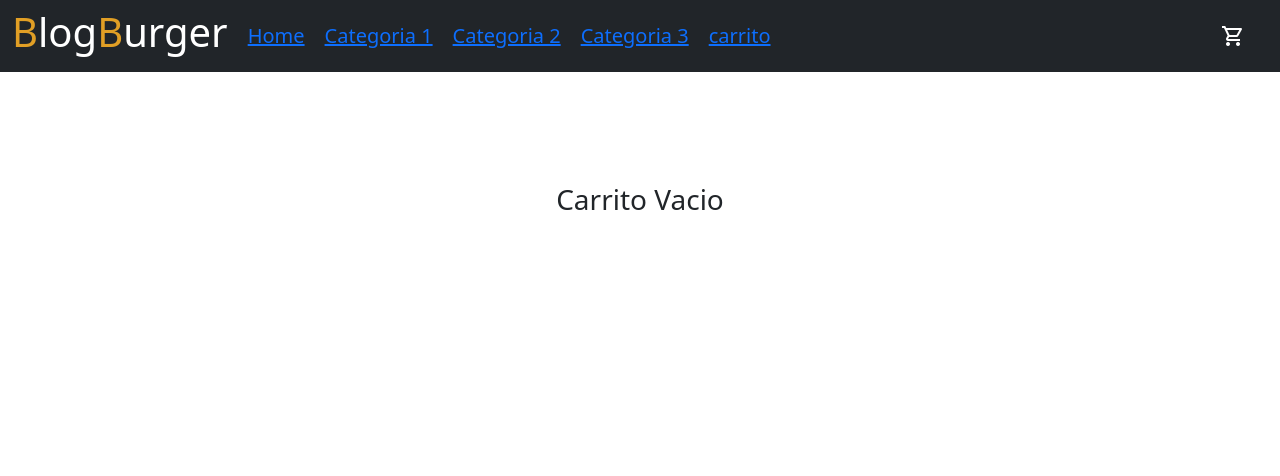
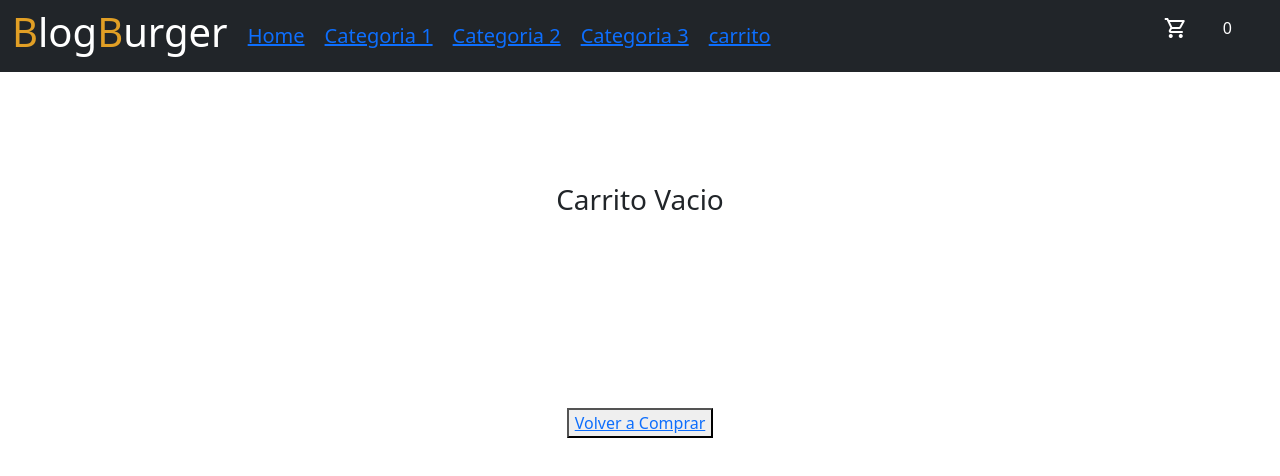
Before and after one commit to JaviRodrigue/Javier_Rodriguez_DesafioReact3, a React (Create React App) app: page /cart in a window 1280 px wide. Shown: the top 476 px of the page. Built offline with nearby package versions, Linux system fonts and the light colour scheme.

Commit message:
cart view

```diff
--- a/src/CartContext/CartContext.js
+++ b/src/CartContext/CartContext.js
@@ -13,7 +13,7 @@ const CartProvider = ({children}) =>{
         if(verificar(id)){
             let index = cartItem.findIndex((index) => (index.id === id));
             let copiaCart = [...cartItem];
-            copiaCart[index].quantity =+ quantity;
+            copiaCart[index].quantity += quantity;
             setCartItem(copiaCart);
         }else{
             const itemagregado = {id,nombre,precio,quantity,imagen};
@@ -41,9 +41,28 @@ const CartProvider = ({children}) =>{
     const cartTotalProducts = () =>{
         let cant = 0;
         cartItem.forEach((item) =>{
-            cant = cant + item.cantidad;
+            cant = cant + item.quantity;
         })
+        console.log(cant)
         return cant
+    }
+
+    // obtener el subtotal de precio
+    const contadorSubtotal = (precio, quantity) =>{
+        let subtotal = 0;
+        subtotal = subtotal + (precio * quantity);
+
+        return Number(subtotal)
+    }
+
+    // obtener el precio Total
+    const obtenerTotal = () =>{
+        let total = 0;
+        cartItem.forEach((p) =>{
+            total = total + (p.precio * p.quantity);
+        })
+
+        return Number(total)
     }
 
     return(
@@ -52,7 +71,9 @@ const CartProvider = ({children}) =>{
             agregarItem,
             eliminarItem,
             limpiarCarrito,
-            cartTotalProducts
+            cartTotalProducts,
+            contadorSubtotal,
+            obtenerTotal
         }}>
             {children}
         </Contexto.Provider>
--- a/src/components/Cart.jsx
+++ b/src/components/Cart.jsx
@@ -1,16 +1,20 @@
 import React from "react";
 import { useContext } from "react";
 import { Contexto } from "../CartContext/CartContext";
+import { Link } from "react-router-dom";
 
 
 const Cart = () =>{
-    const {cartItem,eliminarItem,limpiarCarrito,cartTotalProducts} = useContext(Contexto);
+    const {cartItem,eliminarItem,limpiarCarrito,cartTotalProducts,contadorSubtotal,obtenerTotal} = useContext(Contexto);
 
     // si mi carrito esta vacio, muestro un mensaje
     if(cartTotalProducts() == 0){
         console.log("carrito vacio")
         return(
-            <h3 className="tituloVacio">Carrito Vacio</h3>
+            <div className="ContenedorVacio">
+                <h3 className="tituloVacio">Carrito Vacio</h3>
+                <button><Link to={"/"}>Volver a Comprar</Link></button>
+            </div>
         )
     }else{
         return(
@@ -26,14 +30,17 @@ const Cart = () =>{
                                     <img src={item.imagen} alt={item.id} />
                                 </div>
                                 <div className="conainerGeneral">
-                                    <div class="containerNombreCart">
+                                    <div className="containerNombreCart">
                                         <p>{item.nombre}</p>
                                     </div>
                                     <div className="containerPrecioCart">
-                                        <p>{item.precio}</p>
+                                        <p>Precio:${item.precio}</p>
                                     </div>
                                     <div className="containerCatidadCart">
-                                        <p>{item.quantity}</p>
+                                        <p>Cantidad Pedida: {item.quantity}</p>
+                                    </div>
+                                    <div className="containerPorductTotal">
+                                        <p>${contadorSubtotal(item.precio, item.quantity)}</p>
                                     </div>
                                     <div className="containerButtonCart">
                                         <button className="btn btn-danger" onClick={()=> eliminarItem(item.id)}>-</button>
@@ -42,6 +49,9 @@ const Cart = () =>{
                             </div>
                         ))}
                     </div>
+                </div>
+                <div className="containerTotalPrecio">
+                    <h3>Total a Pagar: ${obtenerTotal()}</h3>
                 </div>
                 <div className="vaciarCarrito">
                     <button className="btn btn-danger" onClick={limpiarCarrito}>Vaciar Carrito</button>
--- a/src/components/CartWidjet.js
+++ b/src/components/CartWidjet.js
@@ -1,9 +1,16 @@
 import React from "react";
+import { Contexto } from "../CartContext/CartContext";
+import { useContext } from "react";
+
 const CartWidget = () =>{
+    const {cartTotalProducts} = useContext(Contexto);
     return(
-        <span className='material-symbols-outlined'>
-            shopping_cart
-        </span>
+        <div className="contendorMenuContable">
+            <span className='material-symbols-outlined'>
+                shopping_cart
+            </span>
+            <p className="contadorCantidad">{cartTotalProducts()}</p>
+        </div>
     )
 }
 
--- a/src/index.css
+++ b/src/index.css
@@ -180,3 +180,22 @@ h2{
     align-items: center;
     margin-top:25px;
 }
+.ContenedorVacio{
+    display: flex;
+    flex-direction: column;
+    justify-content: center;
+    align-items: center;
+}
+.contadorCantidad{
+    color:white;
+}
+.contendorMenuContable{
+    display: flex;
+    margin-right: 3rem;
+}
+.containerTotalPrecio{
+    display: flex;
+    flex-direction: column;
+    justify-content: center;
+    align-items: center;
+}
```
